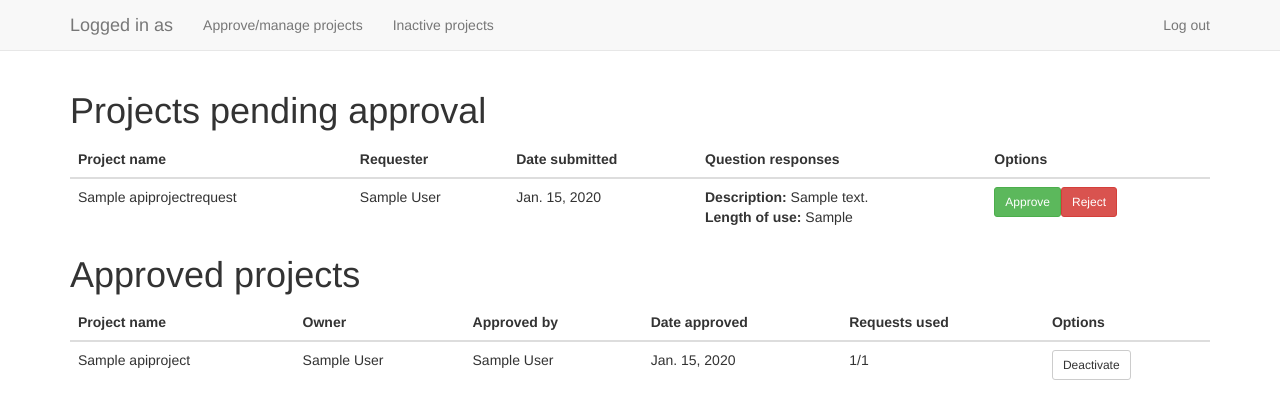
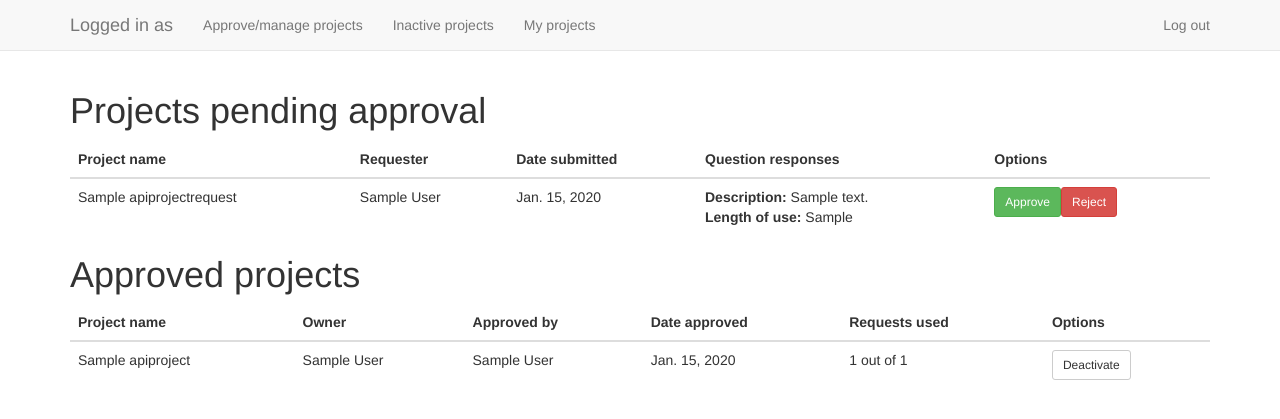
Before and after one commit to northwesternapis/server, a Django app: template templates/manage_approvals.html in a window 1280 px wide. Shown: the top 419 px of the page. Run offline with Django 3.2, Linux system fonts and the light colour scheme; the template is opened without the code that fills it: values that come from a table or form of the project are taken from there, others are empty; tables that the repository leaves empty hold one stand-in row (values such as "Sample post"); some libraries are stand-ins or nearby versions.

Commit message:
template updates

```diff
--- a/templates/base_admin.html
+++ b/templates/base_admin.html
@@ -30,6 +30,9 @@
         <li>
           <a href="/manage/inactive-projects/">Inactive projects</a>
         </li>
+        <li>
+          <a href="/manage/projects/">My projects</a>
+        </li>
       </ul>
       <ul class="nav navbar-nav navbar-right">
         <li><a href="/manage/logout/">Log out</a></li>
--- a/templates/manage_approvals.html
+++ b/templates/manage_approvals.html
@@ -56,7 +56,7 @@
             <td>{{ project.owner.get_full_name }}</td>
             <td>{{ project.approved_by.get_full_name }}</td>
             <td>{{ project.date_approved }}</td>
-            <td>{{ project.requests_sent }}/{{ project.daily_limit }}</td>
+            <td>{{ project.requests_sent }} out of {{ project.daily_limit }}</td>
             <td><a class="btn btn-default btn-sm" href="/manage/edit-project/?id={{ project.id }}&action=deactivate">Deactivate</a></td>
           </tr>
           {% endfor %}
--- a/templates/new_project.html
+++ b/templates/new_project.html
@@ -7,6 +7,7 @@
   <div class="row">
     <div class="col-md-9">
       <h1>Request an API key for a new project</h1>
+      <p>Your request will be reviewed by staff in the Registrar's office.</p>
 
       {% for error in errors %}
       <div class="alert alert-danger" role="alert">{{ error }}</div>
```
